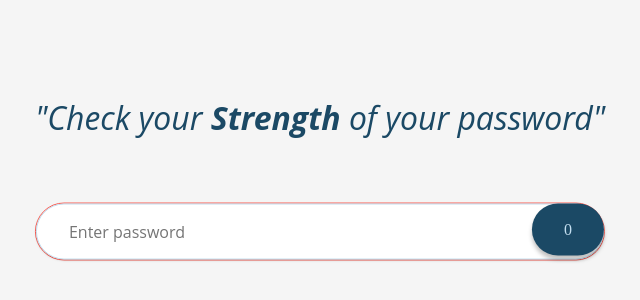
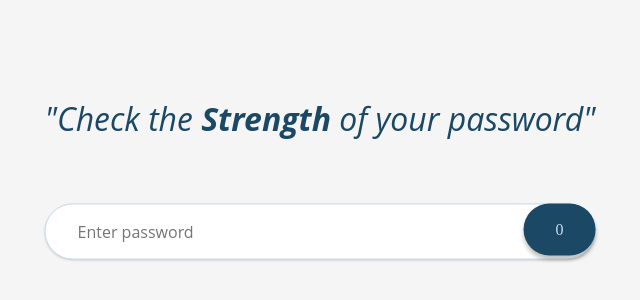
Before and after one commit to kobbyeugene79/passwor-auth, a Vue app: page / in a window 1280 px wide. Shown: the part 142-442 px from the top of the page, without its empty margins (320-960 px from the left). Built offline with nearby package versions, Linux system fonts and the light colour scheme.

Commit message:
solved some bug in the previuos version

```diff
--- a/src/App.vue
+++ b/src/App.vue
@@ -6,7 +6,7 @@ import Prototype from './components/Prototype.vue';
 
 <template>
   <div class="container">
-    <h1 class="heading">"Check your <span>Strength</span> of your password"</h1>
+    <h1 class="heading">"Check the <span>Strength</span> of your password"</h1>
     <Prototype class="Prototype"/>
   </div>
 
--- a/src/components/ThePassword.vue
+++ b/src/components/ThePassword.vue
@@ -61,7 +61,6 @@ $weak-passowrd-color: #ff5f55;
 .input-container{
     position: relative;
     width: 100%;
-    border: 1px solid $weak-passowrd-color;
     border-radius: 5rem;
 
     .passwordLength{
```
